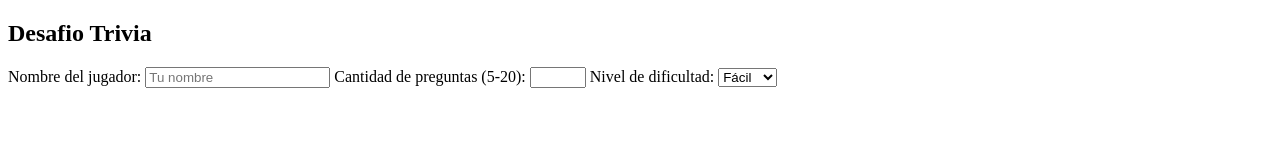
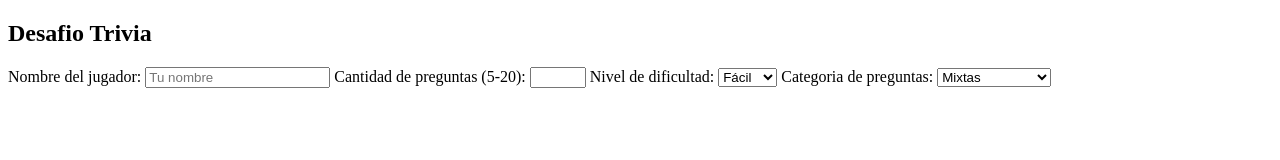
Before and after one commit to diegothxnt/Trivia-interactivo, a plain HTML site: page index.html in a window 1280 px wide. Drawn offline with Linux system fonts and the light colour scheme.

Commit message:
feat: Category of questions

```diff
--- a/index.html
+++ b/index.html
@@ -22,3 +22,12 @@
           <option value="medium">Medio</option>
           <option value="hard">Difícil</option>
         </select>
+         <label for="categoria"> Categoria de preguntas:</label>
+        <select id="categoria">
+          <option value="">Mixtas</option>
+          <option value="9">Cultura general</option>
+          <option value="18">Tecnologia</option>
+          <option value="23">Historia</option>
+          <option value="21">Deportes</option>
+          <option value="17">Ciencia</option>
+        </select>
```
